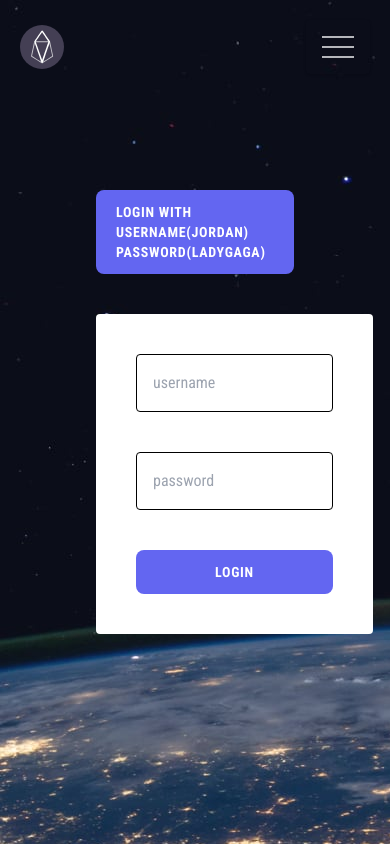
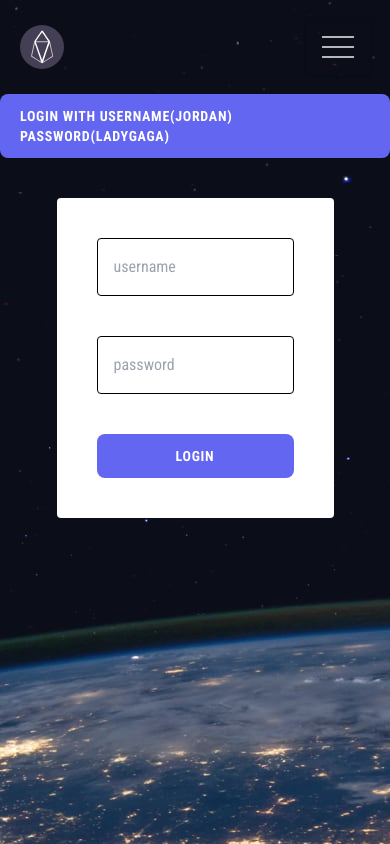
Before and after one commit to tylerjusfly/AltSchl-frontend-2ndSems-exam, a React (Create React App) app: page /login in a window 390 px wide. Built offline with nearby package versions, Linux system fonts and the light colour scheme.

Commit message:
fixing mobile login responsiveness

```diff
--- a/src/pages/Login.js
+++ b/src/pages/Login.js
@@ -25,7 +25,6 @@ export const Login = () => {
 
   function submitForm(event) {
     event.preventDefault();
-    console.log(formInput);
     //find for user in a file , if exist , pass user name in context
     const userData = users.find((user) => user.username === formInput.username.toLowerCase());
 
@@ -60,8 +59,8 @@ export const Login = () => {
   }
 
   return (
-    <div className="flex flex-col items-start h-96 m-24">
-      <div className="mb-10 tab font-ty lg:w-100 md:w-100 sm:w-80"> Login with username(jordan) password(ladygaga)</div>
+    <div className="flex flex-col items-center lg:items-start lg:h-96 lg:m-24 ">
+      <div className="mb-10 tab font-ty lg:w-100 md:w-100 p-10">Login with username(jordan) password(ladygaga)</div>
       <form
         onSubmit={submitForm}
         className="flex flex-col gap-10 sm:w-80 md:w-100 lg:w-100 bg-white p-10 rounded text-black font-ty"
```
